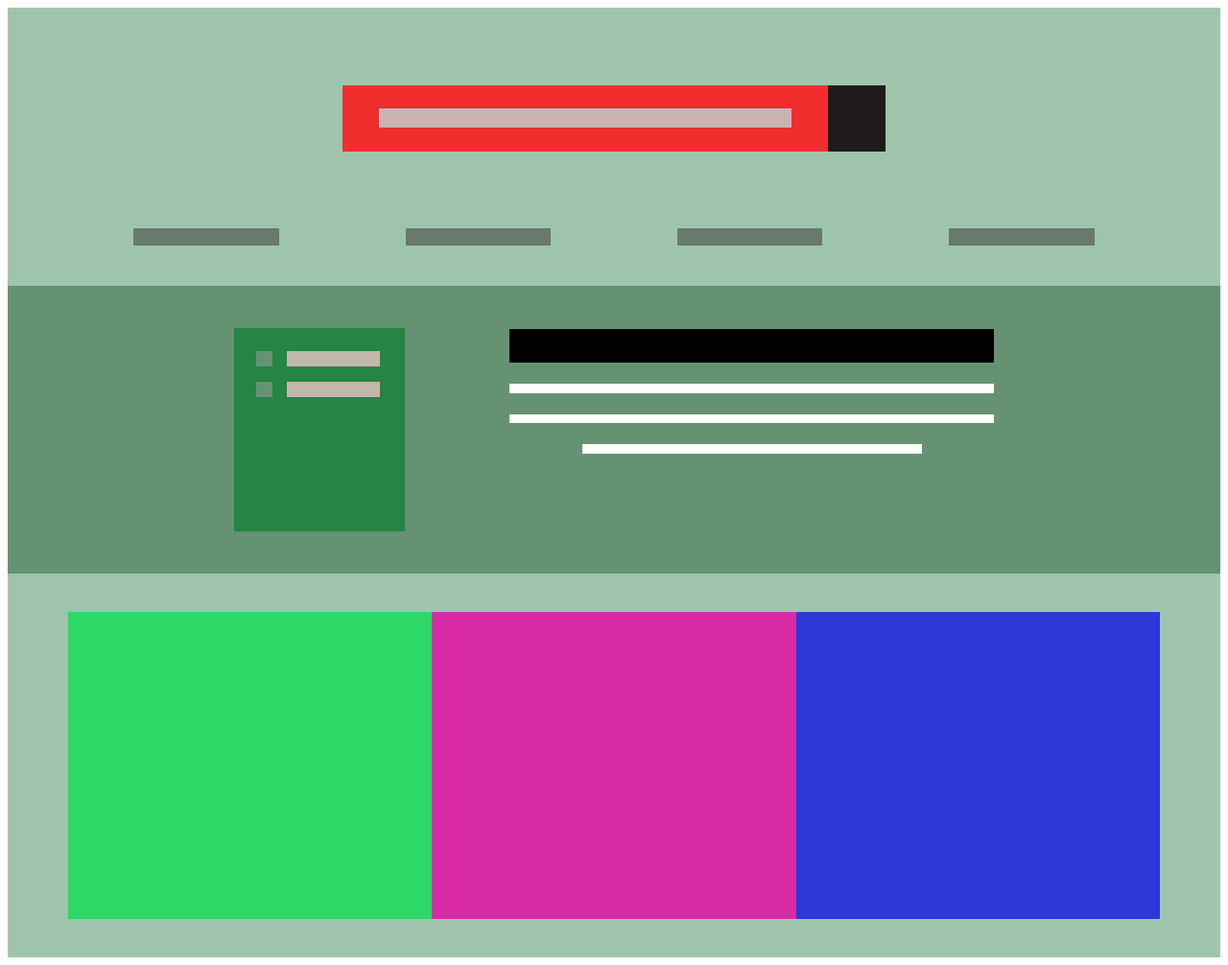
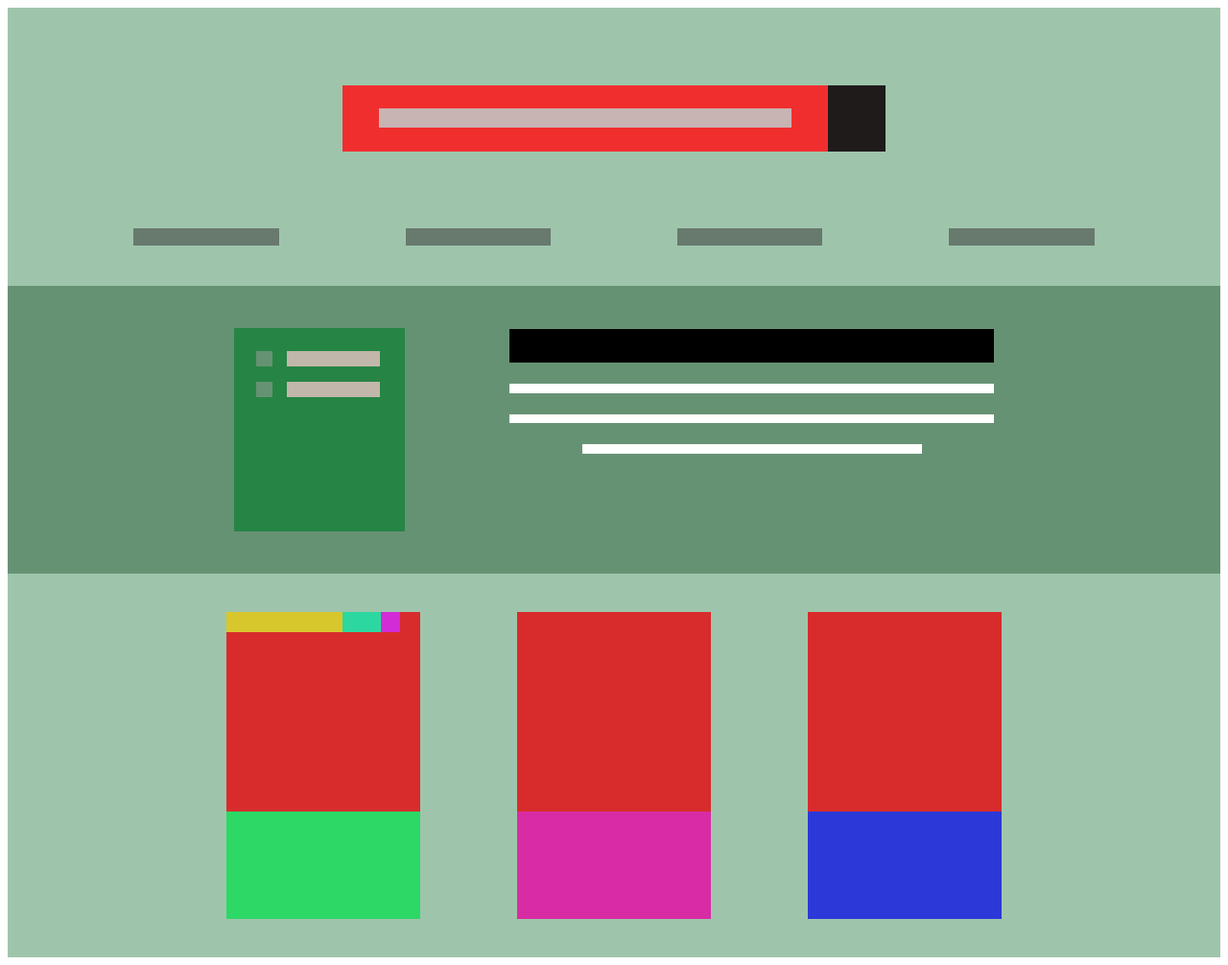
Before and after one commit to LauraWinkel/TP-Oficial-1-Front, a plain HTML site: page index.html in a window 1280 px wide. Shown: the whole page at 96% size. Drawn offline with Linux system fonts and the light colour scheme.

Commit message:
avance en el 3

```diff
--- a/index.html
+++ b/index.html
@@ -51,9 +51,20 @@
 </section>
 
 <section class="tercero">
-    <div class="grande-1"></div>
-    <div class="grande-2"></div>
-    <div class="grande-3"></div>
+    <div class="grande-1">
+        <div class="c-color">
+            <div class="cuadradito"></div>
+            <div class="textito"></div>
+            <div class="textito"></div>
+            <div class="texti"></div>
+        </div>
+    </div>
+    <div class="grande-2">
+        <div class="color"></div>
+    </div>
+    <div class="grande-3">
+        <div class="color"></div>
+    </div>
 
 
 
--- a/style.css
+++ b/style.css
@@ -132,31 +132,66 @@
         background-color: rgb(255, 255, 255);
     }
 
-    /*Parte 2*//*////////////////////////////////////////////////////////////////////////////////////////////*/
+/*Parte 3*//*////////////////////////////////////////////////////////////////////////////////////////////*/
 
 .tercero{
     height: 400px;
-    width: 100%;
+    width: 80%;
     background-color: rgb(158, 197, 171);
     display: flex;
-    justify-content: center;
+    justify-content: space-evenly;
     align-items: center;
+    padding-left: 10%;
+    padding-right: 10%;
 }
 
 .grande-1{
     height: 80%;
-    width: 30%;
+    width: 20%;
     background-color: rgb(44, 216, 102);
 }
 
 .grande-2{
     height: 80%;
-    width: 30%;
+    width: 20%;
     background-color: rgb(216, 44, 164);
 }
 
 .grande-3{
     height: 80%;
-    width: 30%;
+    width: 20%;
     background-color: rgb(44, 56, 216);
 }
+
+.c-color{
+    height: 65%;
+    width: 100%;
+    background-color: rgb(216, 44, 44);
+    display: flex;
+    flex-direction: center;
+
+}
+
+.color{
+    height: 65%;
+    width: 100%;
+    background-color: rgb(216, 44, 44);
+}
+
+.cuadradito{
+    height: 10%;
+    width: 60%;
+    background-color: rgb(216, 199, 44);
+}
+
+.textito{
+    height: 10%;
+    width: 10%;
+    background-color: rgb(44, 216, 159);
+}
+
+.texti{
+    height: 10%;
+    width: 10%;
+    background-color: rgb(210, 44, 216);
+}
```
